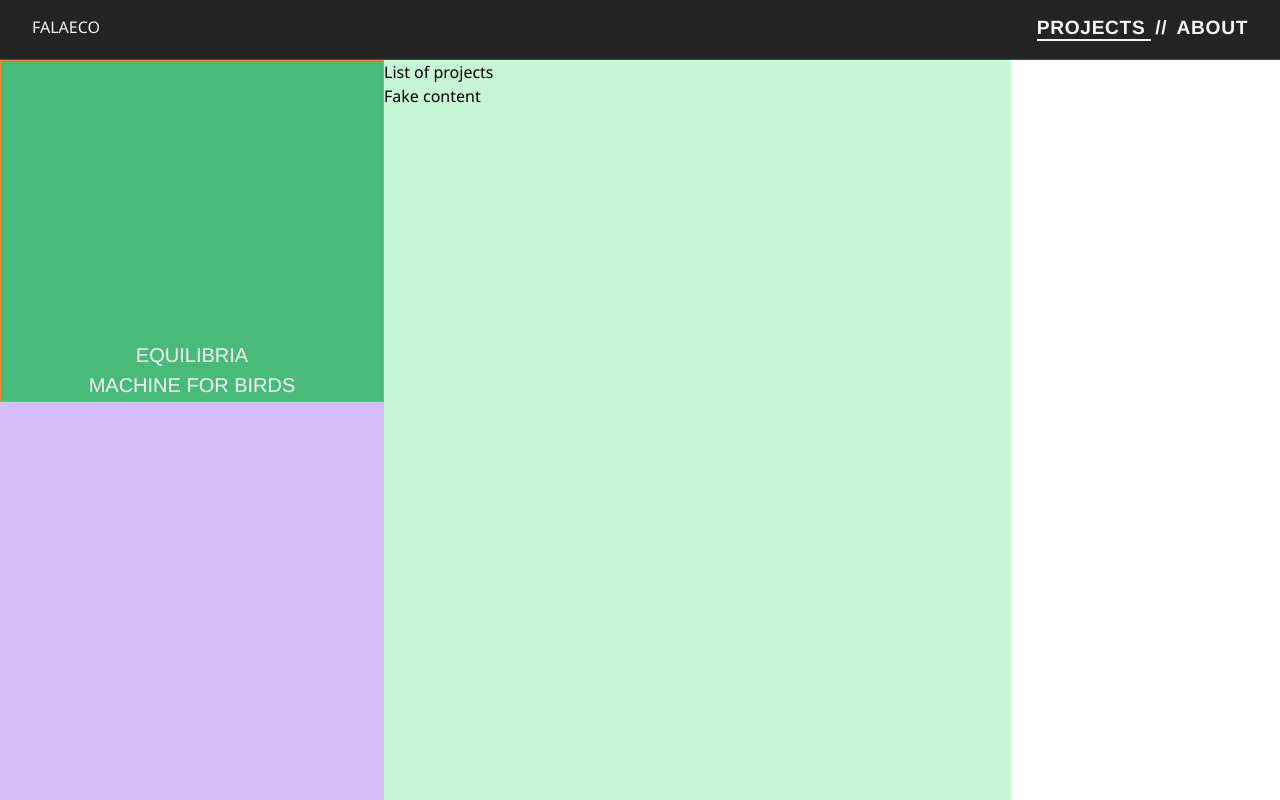
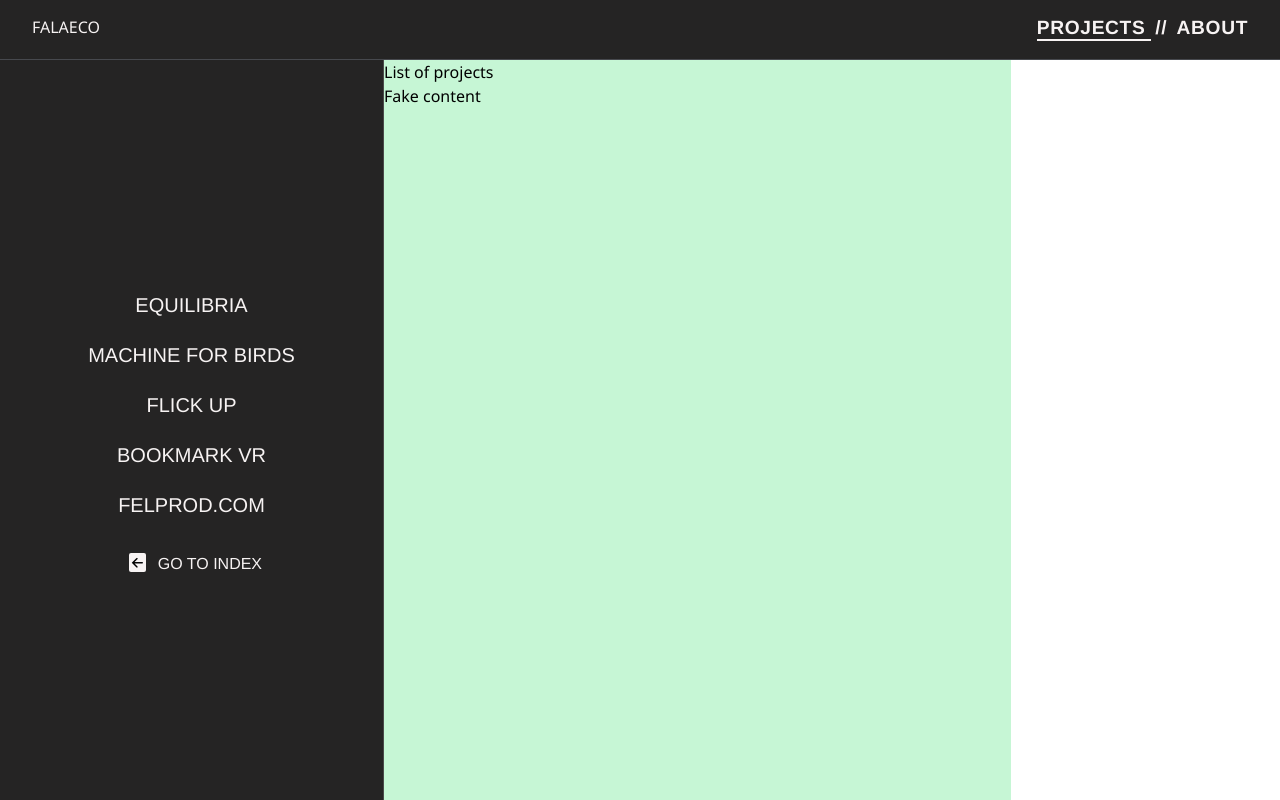
Before and after one commit to nickph7/portfolio, a Nuxt app: page /projects in a window 1280 px wide. Shown: the top 800 px of the page. Built offline with nearby package versions, Linux system fonts and the light colour scheme; a web font is replaced by a local one.

Commit message:
Figured out responsive navigation

```diff
--- a/assets/css/base.css
+++ /dev/null
@@ -1,17 +0,0 @@
-/* Variables */
-
-:root{
-  --nav-height-mob: 60px;
-  --mdarkone: #181616;
-  --mdarktwo: #252424;
-  --mdarkthree: #4b4a4a;
-  --mgreyone: #c4c2c2;
-  --mgreytwo: #dcdada;
-  --mwhite: #f7f3f3;
-}
-
-* {
-  -webkit-font-smoothing: antialiased;
-  -moz-osx-font-smoothing: grayscale;
-  text-rendering: geometricPrecision;
-}
--- /dev/null
+++ b/assets/css/my-tw-components.css
@@ -0,0 +1,4 @@
+.tiny-arrow{
+  @apply text-xs bg-mwhite rounded-sm mr-1;
+  padding: 1px 0;
+}
--- /dev/null
+++ b/assets/css/mystyle.css
@@ -0,0 +1,40 @@
+/* # VARIABLES */
+
+:root{
+  --nav-height-mob: 60px;
+  --mdarkone: #181616;
+  --mdarktwo: #252424;
+  --mdarkthree: #4b4a4a;
+  --mgreyone: #c4c2c2;
+  --mgreytwo: #dcdada;
+  --mwhite: #f7f3f3;
+}
+
+* {
+  -webkit-font-smoothing: antialiased;
+  -moz-osx-font-smoothing: grayscale;
+  text-rendering: geometricPrecision;
+}
+
+/* # UTILITIES */
+/* ## Borders */
+.mborder-top{
+  border-top: 1px solid var(--mdarkthree);
+}
+.mborder-bottom{
+  border-bottom: 1px solid var(--mdarkthree);
+}
+.mborder-left{
+  border-left: 1px solid var(--mdarkthree);
+}
+.mborder-right{
+  border-right: 1px solid var(--mdarkthree);
+}
+.mborder-x{
+  border-top: 1px solid var(--mdarkthree);
+  border-bottom: 1px solid var(--mdarkthree);
+}
+.mborder-y{
+  border-left: 1px solid var(--mdarkthree);
+  border-right: 1px solid var(--mdarkthree);
+}
--- a/assets/css/tailwind.css
+++ b/assets/css/tailwind.css
@@ -1,4 +1,5 @@
 
 @import 'tailwindcss/base';
 @import 'tailwindcss/components';
+@import './my-tw-components.css';
 @import 'tailwindcss/utilities';
--- a/components/MobileProjectsNav.vue
+++ b/components/MobileProjectsNav.vue
@@ -69,7 +69,7 @@ export default {
     position: sticky;
     bottom: -1px;
     border-top: 1px solid var(--mdarkthree);
-    z-index: 10;
+    z-index: 30;
   }
 
   .sidebar-button{
--- a/components/NavBar.vue
+++ b/components/NavBar.vue
@@ -1,5 +1,5 @@
 <template>
-  <div class="nav-wrapper flex items-center w-full fixed top-0 left-0 bg-mdarktwo text-mwhite z-10">
+  <div class="nav-wrapper flex items-center w-full fixed top-0 left-0 bg-mdarktwo text-mwhite z-30">
     <nav class="nav-main w-full flex flex-row justify-between px-8 max-w-screen-xl mx-auto">
       <nuxt-link to="/">
         <logo />
--- a/components/ResponsiveSidebar.vue
+++ b/components/ResponsiveSidebar.vue
@@ -1,7 +1,7 @@
 <template>
-  <div id="sidebar" class="responsive-sidebar-wrapper hidden">
-    <div class="responsive-sidebar">
-      <ul>
+  <div id="sidebar" class="responsive-sidebar-wrapper mborder-right">
+    <div class="responsive-sidebar text-center">
+      <ul class="content-link project-links uppercase text-xl">
         <li class="responsive-sidebar--link">
           <nuxt-link to="/projects/equilibria">
             Equilibria
@@ -12,7 +12,27 @@
             Machine For Birds
           </nuxt-link>
         </li>
+        <li class="responsive-sidebar--link">
+          <nuxt-link to="/projects/flick-up">
+            Flick Up
+          </nuxt-link>
+        </li>
+        <li class="responsive-sidebar--link">
+          <nuxt-link to="/projects/bookmark-vr">
+            Bookmark VR
+          </nuxt-link>
+        </li>
+        <li class="responsive-sidebar--link">
+          <nuxt-link to="/projects/felprod">
+            Felprod.com
+          </nuxt-link>
+        </li>
       </ul>
+      <div class="index-link ml-2">
+        <nuxt-link to="/projects">
+          <i class="icon-left tiny-arrow" /><span class="content-link uppercase index-link--text">Go to index</span>
+        </nuxt-link>
+      </div>
     </div>
   </div>
 </template>
@@ -22,29 +42,70 @@ export default {
 }
 </script>
 <style scoped lang="postcss">
-  /* TODO: Style this */
   .responsive-sidebar-wrapper {
-    @apply bg-yellow-700;
+    @apply bg-mdarktwo;
     position: absolute;
     top: 0;
     left: 0;
     height: 100%;
+    width: 50%;
+    display: none;
+    z-index: 20;
   }
 
   .responsive-sidebar {
-    @apply bg-blue-300 z-10;
-    width: 200px;
     position: sticky;
     top: var(--nav-height-mob); /*Top should be equal to nav bar height*/
+    display: flex;
+    flex-direction: column;
+    align-items: center;
+    justify-content: center;
+    height: calc(100vh - var(--nav-height-mob));
+  }
+
+  .content-link {
+    margin-bottom: 1rem;
+  }
+
+  .index-link--text{
+    @apply pl-2;
+    vertical-align: -1.5pt;
   }
 
   .responsive-sidebar--link {
-    @apply border border-solid border-gray-500 text-center py-2 mb-1;
+    /*@apply border border-solid border-gray-500;*/
+    @apply text-center py-2 mb-1;
+  }
+
+  .responsive-sidebar--link .nuxt-link-active {
+    font-weight: 700;
+    border-bottom: 2px solid white;
+  }
+
+  /* remove padding on narrow screen */
+  @media screen and (max-height: 500px){
+    .responsive-sidebar{
+      height: auto;
+    }
+
+    .responsive-sidebar--link{
+      @apply py-1;
+    }
+  }
+
+  @media screen and (min-width: 640px){
+    .responsive-sidebar-wrapper {
+      width: 35%;
+    }
   }
 
   @media screen and (min-width: 1024px){
-    #sidebar{
-      display: none !important;
+    .responsive-sidebar-wrapper {
+      display: block !important; /* Prevent it from hiding if it was turned hidden in mobile view*/
+      position: relative;
+      height: auto;
+      align-self: stretch;
+      width: 30%; /* Check content width */
     }
   }
 </style>
--- a/layouts/project.vue
+++ b/layouts/project.vue
@@ -1,28 +1,10 @@
 <template>
   <div class="min-h-screen h-auto mb-10">
     <navbar />
-    <main class="main-container relative w-full">
+    <main class="main-container flex relative w-full">
       <responsive-sidebar />
-      <div class="flex w-full">
-        <div class="sidebar-wrapper self-stretch bg-purple-300">
-          <div class="sidebar hidden lg:block bg-green-500 uppercase text-center text-xl">
-            <ul class="content-link">
-              <li class="sidebar--link">
-                <nuxt-link to="/projects/equilibria">
-                  Equilibria
-                </nuxt-link>
-              </li>
-              <li class="sidebar--link">
-                <nuxt-link to="/projects/machine-for-birds">
-                  Machine For Birds
-                </nuxt-link>
-              </li>
-            </ul>
-          </div>
-        </div>
-        <div class="content" style="min-width: 0 !important;">
-          <nuxt />
-        </div>
+      <div class="content" style="min-width: 0 !important;">
+        <nuxt />
       </div>
     </main>
     <m-footer />
@@ -47,6 +29,7 @@ export default {
 <style scoped lang="postcss">
 @media screen and (min-width: 1024px) {
     .sidebar-wrapper{
+      @apply self-stretch bg-purple-500;
       width: 30%;
     }
 
--- a/nuxt.config.js
+++ b/nuxt.config.js
@@ -26,7 +26,7 @@ export default {
   css: [
     '~/assets/css/falaeco_webfont.css',
     '~/assets/css/animation.css',
-    '~/assets/css/base.css',
+    '~/assets/css/mystyle.css',
     '~/assets/css/typography.css'
   ],
   /*
--- /dev/null
+++ b/pages/projects/bookmark-vr.vue
@@ -0,0 +1,13 @@
+<template>
+  <div>bookmark-vr page</div>
+</template>
+
+<script>
+export default {
+  name: 'BookmarkVr'
+}
+</script>
+
+<style scoped>
+
+</style>
--- /dev/null
+++ b/pages/projects/felprod.vue
@@ -0,0 +1,13 @@
+<template>
+  <div>felprod.com page</div>
+</template>
+
+<script>
+export default {
+  name: 'Felprod'
+}
+</script>
+
+<style scoped>
+
+</style>
--- /dev/null
+++ b/pages/projects/flick-up.vue
@@ -0,0 +1,13 @@
+<template>
+  <div>Flick-up page</div>
+</template>
+
+<script>
+export default {
+  name: 'FlickUp'
+}
+</script>
+
+<style scoped>
+
+</style>
```
